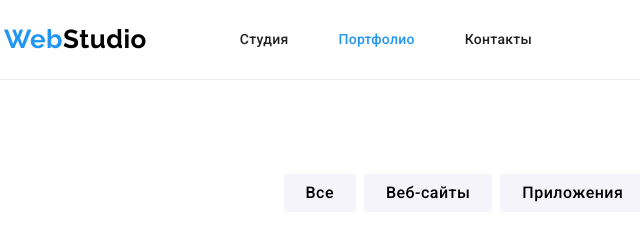
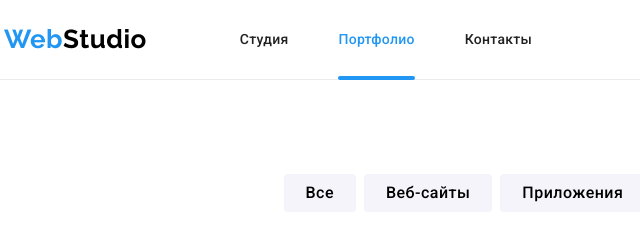
Before and after one commit to SashaDyts/goit-markup-hw-05, a plain HTML site: page portfolio.html in a window 1280 px wide. Shown: the top 240 px of the page, 51-691 px from the left. Drawn offline with nearby package versions, Linux system fonts and the light colour scheme.

Commit message:
Update styles.css

```diff
--- a/css/styles.css
+++ b/css/styles.css
@@ -128,6 +128,8 @@ img {
 }
 
 .site-nav .link {
+  position: relative;
+
   display: block;
   padding-top: 31.5px;
   padding-bottom: 31.5px;
@@ -138,7 +140,7 @@ img {
   letter-spacing: 0.02em;
   color: var(--secondary-text-color);
 
-  transition: color 250ms;
+  transition: color 250ms cubic-bezier(0.4, 0, 0.2, 1);
 }
 
 .site-nav .link:hover,
@@ -148,6 +150,18 @@ img {
 
 .link.current {
   color: var(--primary-blue-accent-color);
+}
+.link.current::after {
+  position: absolute;
+  bottom: -1px;
+  left: 0;
+
+  content: '';
+  width: 100%;
+  height: 4px;
+
+  border-radius: 2px;
+  background-color: var(--primary-blue-accent-color);
 }
 
 .header-contacts {
```
